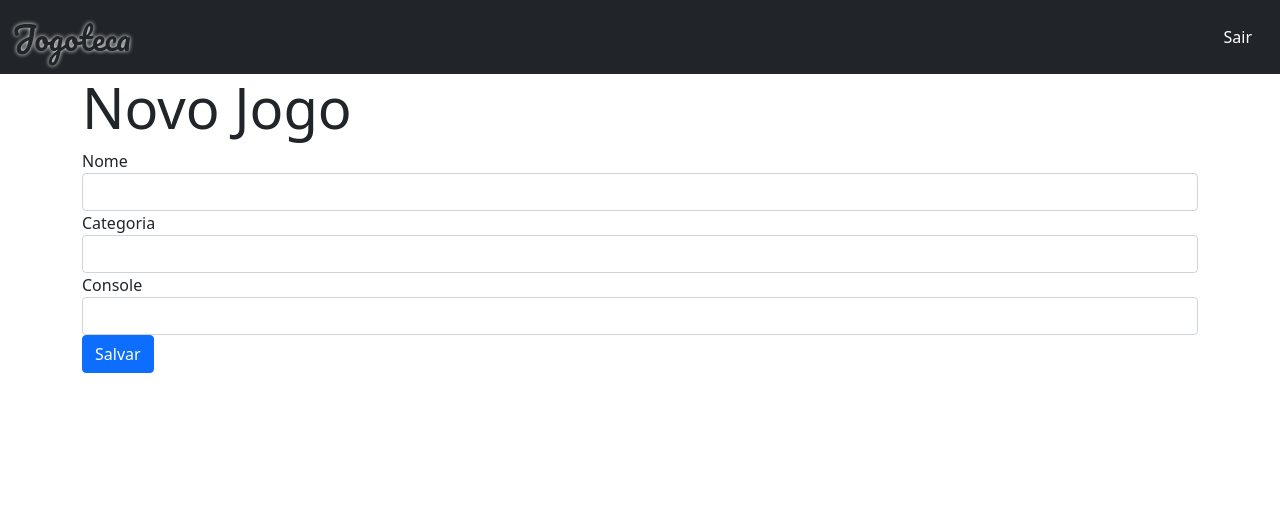
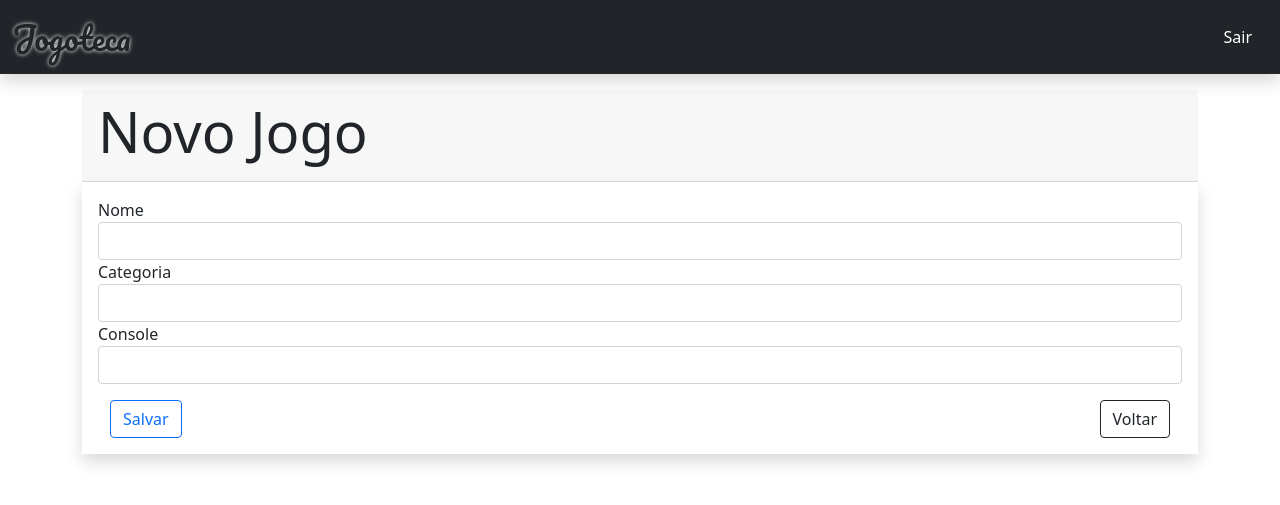
Before and after one commit to cortelucas/jogoteca, a Flask app: page /novo in a window 1280 px wide. Shown: the top 505 px of the page. Run offline with Flask 2, Linux system fonts and the light colour scheme; the visitor is signed in with stand-in values (Sample User, id 1); some libraries are stand-ins or nearby versions.

Commit message:
melhorias na interface

```diff
--- a/templates/lista.html
+++ b/templates/lista.html
@@ -9,7 +9,7 @@
 </ul>
 {% endif %}
 {% endwith %}
-<section>
+<section class="card-body shadow mb-5">
   <table class="table table-striped table-responsive table-bordered">
     <thead class="thead-default">
       <tr>
--- a/templates/novo.html
+++ b/templates/novo.html
@@ -1,5 +1,6 @@
 {% extends "template.html" %}
 {% block content %}
+<section class="card-body shadow">
   <form action="{{ url_for('criar') }}" method="POST">
     <fieldset>
       <div class="form-group">
@@ -14,7 +15,16 @@
         <label for="console">Console</label>
         <input type="text" id="console" name="console" class="form-control">
       </div>
-    <button type="submit" class="btn btn-primary btn-salvar">Salvar</button>
+      <div class="mt-3 container">
+        <div class="d-flex justify-content-between">
+
+          <div class=""><button type="submit" class="btn btn-outline-primary btn-salvar">Salvar</button>
+          </div>
+          <div class=""><a class="btn btn-outline-dark" href="{{ url_for('index') }}">Voltar</a></div>
+
+        </div>
+      </div>
     </fieldset>
   </form>
+</section>
 {% endblock %}
--- a/templates/template.html
+++ b/templates/template.html
@@ -11,7 +11,7 @@
 
 <body>
   <header>
-    <nav class="navbar navbar-dark bg-dark">
+    <nav class="navbar navbar-dark bg-dark shadow">
       <div class="container-fluid">
         <a class="navbar-brand logo" href="{{ url_for('index') }}">Jogoteca</a>
         <form class="d-flex">
@@ -22,8 +22,8 @@
   </header>
   <div class="container">
 
-    <div class="page-header">
-      <h1 class="display-4">{{ titulo }}</h1>
+    <div class="mt-3 card-header">
+      <h1 class="display-4 ">{{ titulo }}</h1>
     </div>
     {% block content %}
 
```
Also changed, not shown: templates/editar.html (+9 -1 lines). Lines whose indentation alone changed are shown as unchanged.
